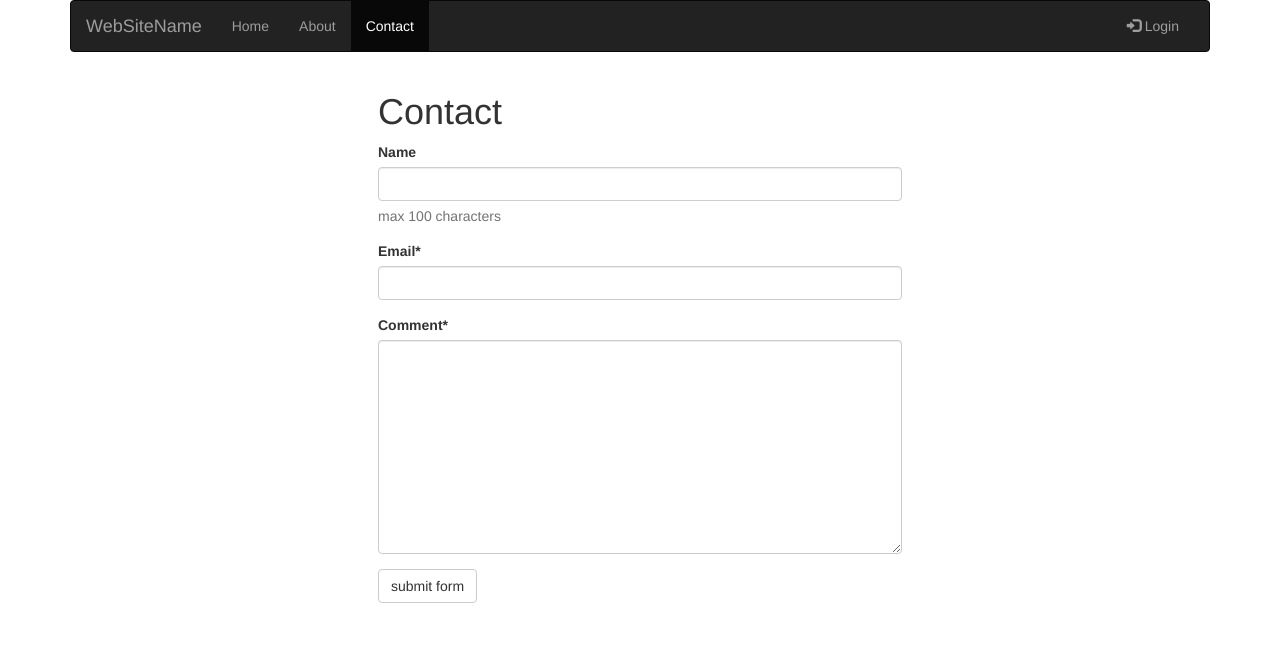
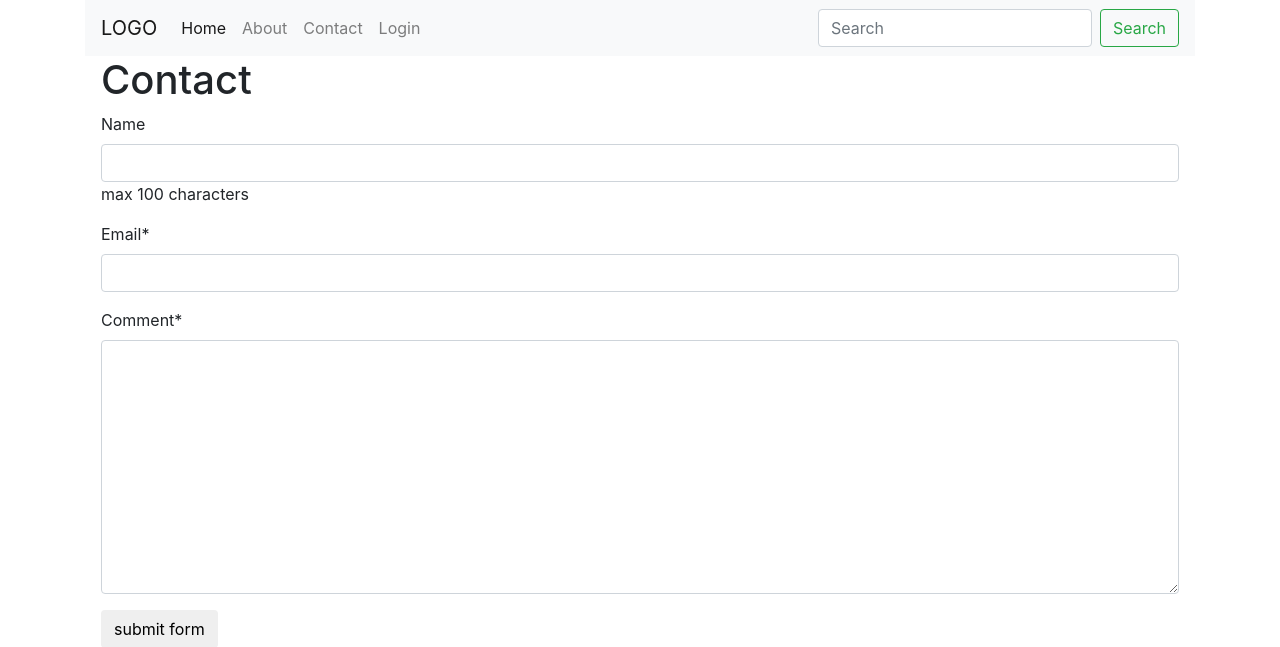
Before and after one commit to fujs-uci/Dango_eCommerce_Website, a Django app: page /contact/ in a window 1280 px wide. Shown: the top 647 px of the page. Run offline with Django 3.2, Linux system fonts and the light colour scheme; some libraries are stand-ins or nearby versions.

Commit message:
Update base.html

```diff
--- a/tryten/profiles/templates/profiles/base.html
+++ b/tryten/profiles/templates/profiles/base.html
@@ -1,41 +1,50 @@
 <!DOCTYPE html>
 <html lang="en">
 <head>
-    <meta charset="UTF-8" name="viewport" content="width=device-width, initial-scale=0.0">
+    <meta charset="utf-8">
+    <meta name="viewport" content="width=device-width, initial-scale=1, shrink-to-fit=no">
     <title>{% block title %}{% endblock %}</title>
     {% load static %}
-    <link rel="stylesheet" href="//maxcdn.bootstrapcdn.com/bootstrap/3.2.0/css/bootstrap.min.css">
+    <link rel="stylesheet" href="https://stackpath.bootstrapcdn.com/bootstrap/4.1.3/css/bootstrap.min.css"
+          integrity="sha384-MCw98/SFnGE8fJT3GXwEOngsV7Zt27NXFoaoApmYm81iuXoPkFOJwJ8ERdknLPMO" crossorigin="anonymous">
 </head>
 <body>
 
-    <div class="container">
-        {% url 'home' as home %}
-        {% url 'about' as about %}
-        {% url 'contact' as contact %}
-    <nav class="navbar navbar-inverse">
-        <div class="container-fluid">
-            <div class="navbar-header">
-                <button type="button" class="navbar-toggle" data-toggle="collapse" data-target="#myNavBar" >
-                    <span class="icon-bar"></span>
-                    <span class="icon-bar"></span>
-                    <span class="icon-bar"></span>
-                </button>
-                <a class="navbar-brand" href="{% url 'home' %}">WebSiteName</a>
-            </div>
-            <div class="collapse navbar-collapse" id="myNavbar">
-                <ul class="nav navbar-nav">
-                    <li {% if request.path == home %} class="active" {% endif %}><a href="{% url 'home' %}">Home</a></li>
-                    <li {% if request.path == about %} class="active" {% endif %}><a href="{% url 'about' %}">About</a></li>
-                    <li {% if request.path == contact %} class="active" {% endif %}><a href="{% url 'contact' %}">Contact</a></li>
-                </ul>
-                <ul class="nav navbar-nav navbar-right">
+<div class="container">
+    {% url 'home' as home %}
+    {% url 'about' as about %}
+    {% url 'contact' as contact %}
+
+    <nav class="navbar navbar-expand-lg navbar-light bg-light">
+        <a class="navbar-brand" href="{% url 'home' %}">LOGO</a>
+        <button class="navbar-toggler" type="button" data-toggle="collapse" data-target="#navbarSupportedContent"
+                aria-controls="navbarSupportedContent" aria-expanded="false" aria-label="Toggle navigation">
+            <span class="navbar-toggler-icon"></span>
+        </button>
+
+        <div class="collapse navbar-collapse" id="navbarSupportedContent">
+            <ul class="navbar-nav mr-auto">
+                <li class="nav-item active">
+                    <a class="nav-link" href="{% url 'home' %}">Home <span class="sr-only">(current)</span></a>
+                </li>
+                <li class="nav-item">
+                    <a class="nav-link" href="{% url 'about' %}">About</a>
+                </li>
+                <li class="nav-item">
+                    <a class="nav-link" href="{% url 'contact' %}">Contact</a>
+                </li>
+                <li class="nav-item">
                     {% if not request.user.is_authenticated %}
-                        <li><a href="{% url 'account_login' %}"><span class="glyphicon glyphicon-log-in"></span> Login</a></li>
+                        <a class="nav-link" href="{% url 'account_login' %}">Login</a>
                     {% else %}
-                        <li><a href="{% url 'account_logout' %}"><span class="glyphicon glyphicon-log-out"></span> Logout</a></li>
+                        <a class="nav-link" href="{% url 'account_logout' %}">Logout</a>
                     {% endif %}
-                </ul>
-            </div>
+                </li>
+            </ul>
+            <form class="form-inline my-2 my-lg-0">
+                <input class="form-control mr-sm-2" type="search" placeholder="Search" aria-label="Search">
+                <button class="btn btn-outline-success my-2 my-sm-0" type="submit">Search</button>
+            </form>
         </div>
     </nav>
 
@@ -43,10 +52,16 @@
         {% block content %}
         {% endblock %}
     </div>
-    </div>
-    <script src="{% static "/js/jquery-3.2.1.slim.min.js" %}" integrity="sha384-KJ3o2DKtIkvYIK3UENzmM7KCkRr/rE9/Qpg6aAZGJwFDMVNA/GpGFF93hXpG5KkN" crossorigin="anonymous"></script>
-    <script src="{% static "/js/popper.min.js" %}" integrity="sha384-ApNbgh9B+Y1QKtv3Rn7W3mgPxhU9K/ScQsAP7hUibX39j7fakFPskvXusvfa0b4Q" crossorigin="anonymous"></script>
-    <script src="{% static "/js/bootstrap.min.js" %}" integrity="sha384-JZR6Spejh4U02d8jOt6vLEHfe/JQGiRRSQQxSfFWpi1MquVdAyjUar5+76PVCmYl" crossorigin="anonymous"></script>
+</div>
+<script src="https://code.jquery.com/jquery-3.3.1.slim.min.js"
+        integrity="sha384-q8i/X+965DzO0rT7abK41JStQIAqVgRVzpbzo5smXKp4YfRvH+8abtTE1Pi6jizo"
+        crossorigin="anonymous"></script>
+<script src="https://cdnjs.cloudflare.com/ajax/libs/popper.js/1.14.3/umd/popper.min.js"
+        integrity="sha384-ZMP7rVo3mIykV+2+9J3UJ46jBk0WLaUAdn689aCwoqbBJiSnjAK/l8WvCWPIPm49"
+        crossorigin="anonymous"></script>
+<script src="https://stackpath.bootstrapcdn.com/bootstrap/4.1.3/js/bootstrap.min.js"
+        integrity="sha384-ChfqqxuZUCnJSK3+MXmPNIyE6ZbWh2IMqE241rYiqJxyMiZ6OW/JmZQ5stwEULTy"
+        crossorigin="anonymous"></script>
 
 </body>
 </html>
```
